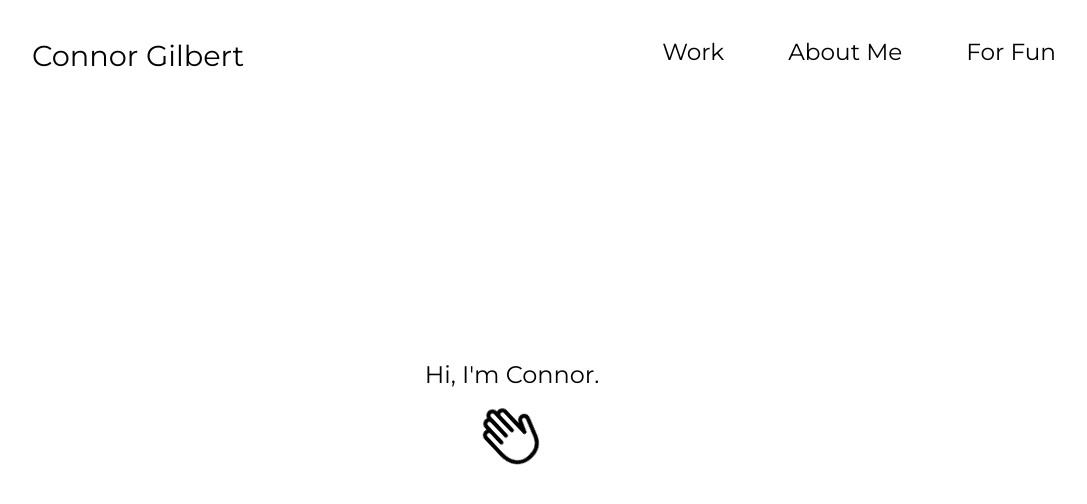
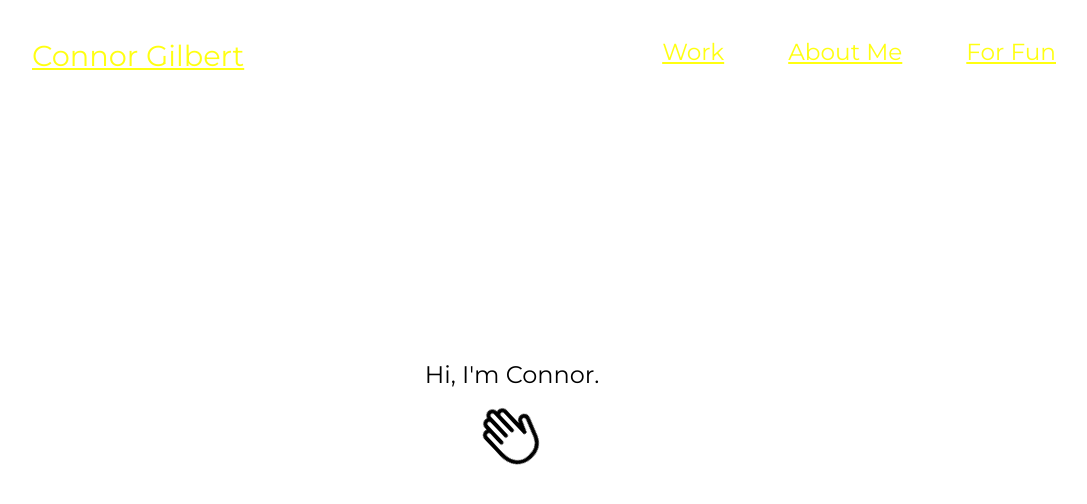
Before and after one commit to ayeyaiyai/connor-portfolio, a React (Vite) app: page / in a window 1280 px wide. Shown: the top 504 px of the page, without its empty margins (128-1215 px from the left). Built offline with nearby package versions, Linux system fonts and the light colour scheme.

Commit message:
Add link functionality to header

```diff
--- a/src/components/Header.jsx
+++ b/src/components/Header.jsx
@@ -1,17 +1,28 @@
+import React from 'react';
+import { Link } from 'react-router-dom';
 import '../styles/Header.css';
 
 function Header() {
   return (
     <section className='header-container'>
       <div className='header-body'>
-                <div className='header-name header-link'>Connor Gilbert</div>
+        <Link to='/' className='header-name header-link'>
+          Connor Gilbert
+        </Link>
         <div className='header-links'>
-                    <span className='header-link'>Work</span>
-                    <span className='header-link'>About Me</span>
-                    <span className='header-link'>For Fun</span>
+          <Link to='/work' className='header-link'>
+            Work
+          </Link>
+          <Link to='/about' className='header-link'>
+            About Me
+          </Link>
+          <Link to='/for-fun' className='header-link'>
+            For Fun
+          </Link>
         </div>
       </div>
     </section>
-    )
+  );
 }
+
 export default Header;
```
Lines whose indentation alone changed are shown as unchanged.
